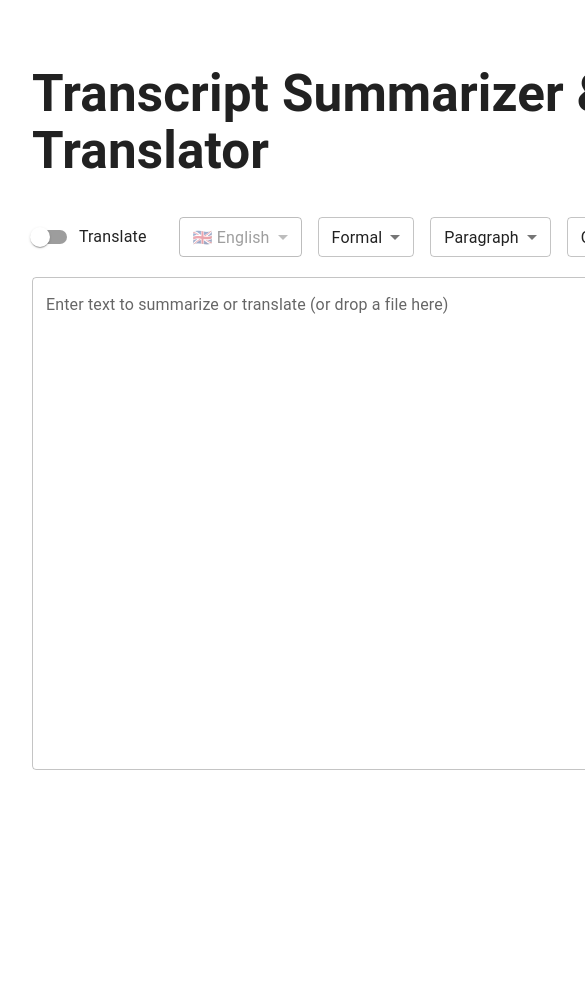
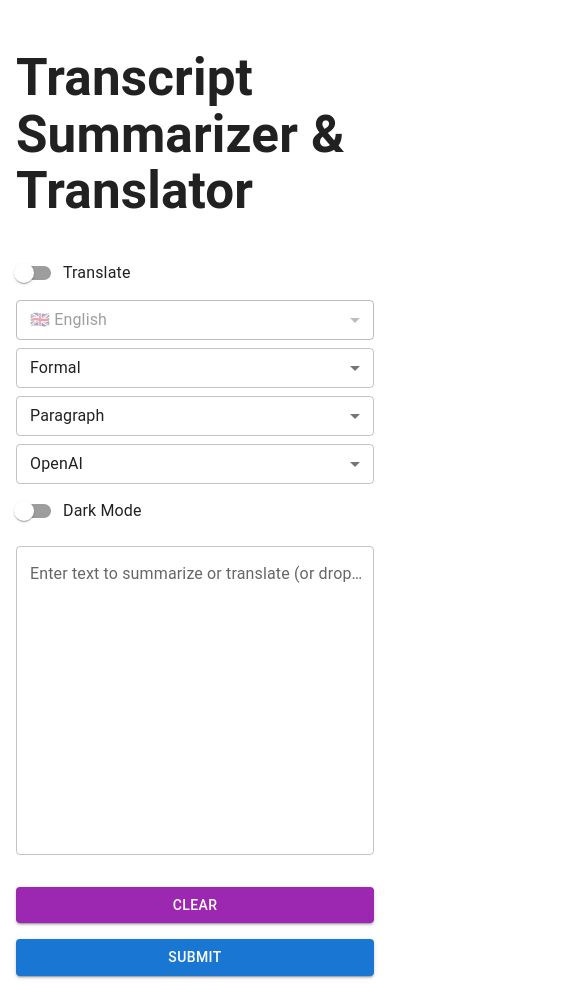
Before and after one commit to mpesonen/transcript-summarization-translation, a React app in the folder frontend/: page / in a window 390 px wide. Shown: the top 992 px of the page, 585 px wide, since content can reach past the window. Before the commit the page ends 871 px from the top, so only its background shows below. Built offline with nearby package versions, Linux system fonts and the light colour scheme; the HTML template or start-up script is replaced by a standard one.

Commit message:
Mobile layout, EC2 debugging

```diff
--- a/frontend/src/App.css
+++ b/frontend/src/App.css
@@ -21,3 +21,19 @@
   display: flex;
   justify-content: flex-end;
 }
+
+@media (max-width: 768px) {
+  #root {
+    padding: 1rem;
+  }
+
+  .controls-row {
+    flex-direction: column;
+    align-items: stretch;
+  }
+
+  .submit-row {
+    flex-direction: column;
+    width: 100%;
+  }
+}
--- a/frontend/src/App.tsx
+++ b/frontend/src/App.tsx
@@ -4,6 +4,7 @@ import './App.css'
 import { ThemeProvider, createTheme } from '@mui/material/styles';
 import CssBaseline from '@mui/material/CssBaseline';
 import React from 'react';
+import useMediaQuery from '@mui/material/useMediaQuery';
 
 const darkTheme = createTheme({
   palette: {
@@ -34,6 +35,7 @@ function App() {
   const [tonality, setTonality] = React.useState('Formal');
   const [styling, setStyling] = React.useState('Paragraph');
   const [modelProvider, setModelProvider] = React.useState('openai');
+  const isMobile = useMediaQuery('(max-width: 768px)');
 
   // Input text caching in LocalStorage (survives page reloads)
   const setInputToLocalStorage = (input: string) => {
@@ -112,8 +114,8 @@ function App() {
         <h1>Transcript Summarizer & Translator</h1>
 
         <Box className="form-container">
-          <Box className="controls-row">
-            <FormGroup row>
+          <Box className="controls-row" sx={{ flexDirection: isMobile ? 'column' : 'row', alignItems: isMobile ? 'stretch' : 'center', gap: isMobile ? 1 : 2 }}>
+            <FormGroup row={!isMobile} sx={{ width: isMobile ? '100%' : 'auto' }}>
               <FormControlLabel
                 id="translate-checkbox"
                 control={<Switch checked={translate} onChange={(e) => setTranslate(e.target.checked)} />}
@@ -129,6 +131,8 @@ function App() {
               size="small"
               onChange={(e) => setLanguage(e.target.value as string)}
               disabled={!translate}
+              fullWidth={isMobile}
+              sx={{ minWidth: isMobile ? '100%' : 180 }}
             >
               <MenuItem value={'English'}>🇬🇧 English</MenuItem>
               <MenuItem value={'Finnish'}>🇫🇮 Finnish</MenuItem>
@@ -145,6 +149,8 @@ function App() {
               label="Tonality"
               size="small"
               onChange={(e) => setTonality(e.target.value as string)}
+              fullWidth={isMobile}
+              sx={{ minWidth: isMobile ? '100%' : 140 }}
             >
               <MenuItem value={'Formal'}>Formal</MenuItem>
               <MenuItem value={'Informal'}>Informal</MenuItem>
@@ -157,6 +163,8 @@ function App() {
               label="Styling"
               size="small"
               onChange={(e) => setStyling(e.target.value as string)}
+              fullWidth={isMobile}
+              sx={{ minWidth: isMobile ? '100%' : 160 }}
             >
               <MenuItem value={'Paragraph'}>Paragraph</MenuItem>
               <MenuItem value={'Bullet Points'}>Bullet Points</MenuItem>
@@ -169,12 +177,14 @@ function App() {
               label="Model Provider"
               size="small"
               onChange={(e) => setModelProvider(e.target.value as string)}
+              fullWidth={isMobile}
+              sx={{ minWidth: isMobile ? '100%' : 140 }}
             >
               <MenuItem value={'openai'}>OpenAI</MenuItem>
               <MenuItem value={'google'}>Google</MenuItem>
             </Select>
 
-            <FormGroup>
+            <FormGroup sx={{ width: isMobile ? '100%' : 'auto' }}>
               <FormControlLabel
                 control={<Switch checked={theme} onChange={handleThemeChange} />}
                 label="Dark Mode"
@@ -192,16 +202,16 @@ function App() {
               label="Enter text to summarize or translate  (or drop a file here)"
               variant="outlined"
               multiline
-              rows={20}
+              rows={isMobile ? 12 : 20}
               fullWidth
               onChange={(e) => setInputToLocalStorage(e.target.value as string)}
             />
           </Box>
 
-          <Box className="submit-row"  sx={{ display: 'flex', gap: 2, mt: 2 }}>
-            <Button variant="contained" color="secondary" onClick={handleClearInput} disabled={loading}>Clear</Button>
+          <Box className="submit-row"  sx={{ display: 'flex', flexDirection: isMobile ? 'column' : 'row', gap: 2, mt: 2, width: '100%' }}>
+            <Button variant="contained" color="secondary" onClick={handleClearInput} disabled={loading} fullWidth={isMobile}>Clear</Button>
 
-            <Button variant="contained" color="primary" onClick={handleSubmit} disabled={loading}>
+            <Button variant="contained" color="primary" onClick={handleSubmit} disabled={loading} fullWidth={isMobile}>
               {loading ? <CircularProgress size={24} color="inherit" /> : 'Submit'}
             </Button>
           </Box>
@@ -213,7 +223,7 @@ function App() {
             label="Summary"
             variant="outlined"
             multiline
-            rows={8}
+            rows={isMobile ? 6 : 8}
             fullWidth
             value={summary}
             margin="normal"
```
Also changed, not shown: 2 other files (tests, documents, lock files or other folders).
